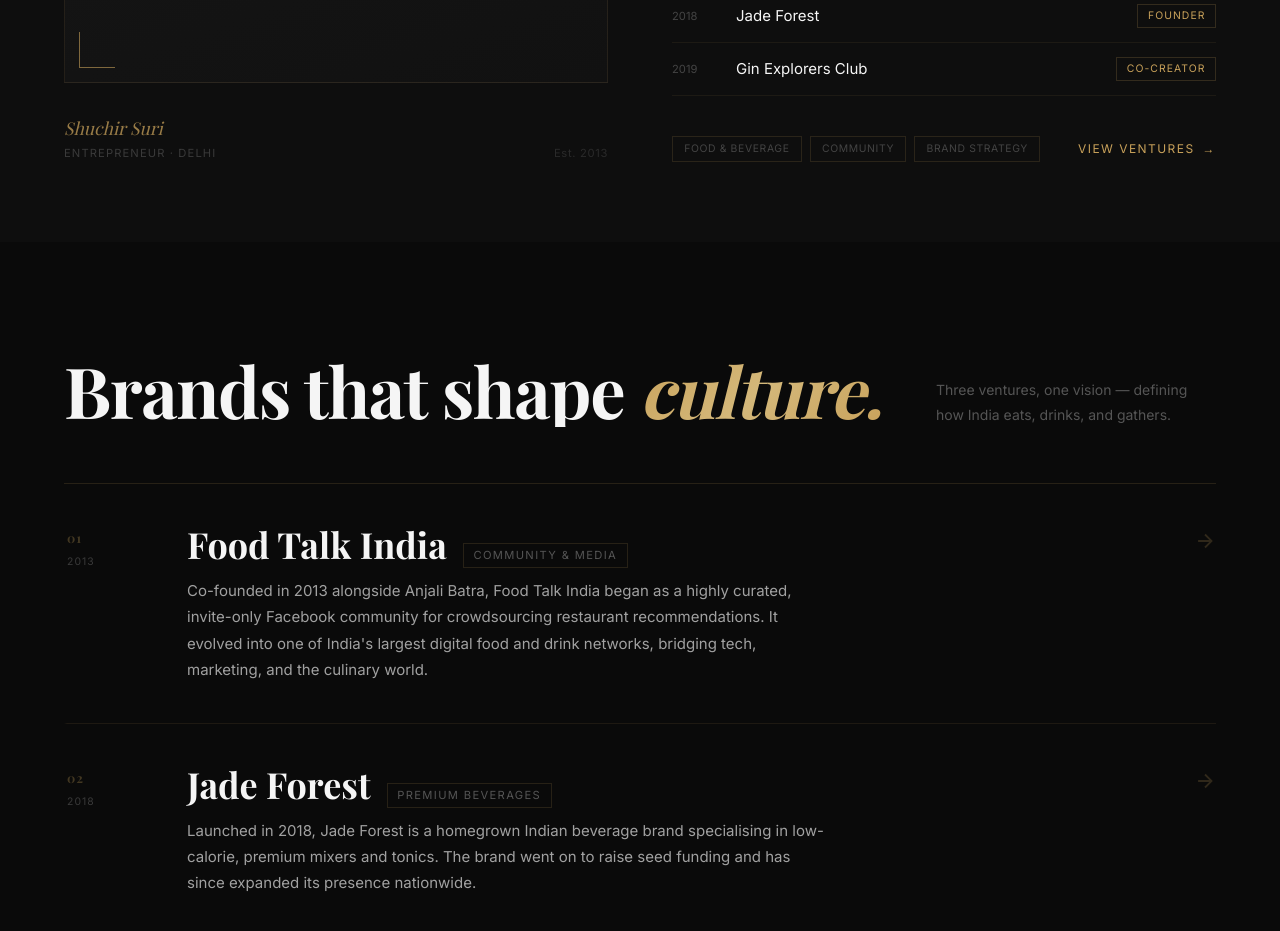
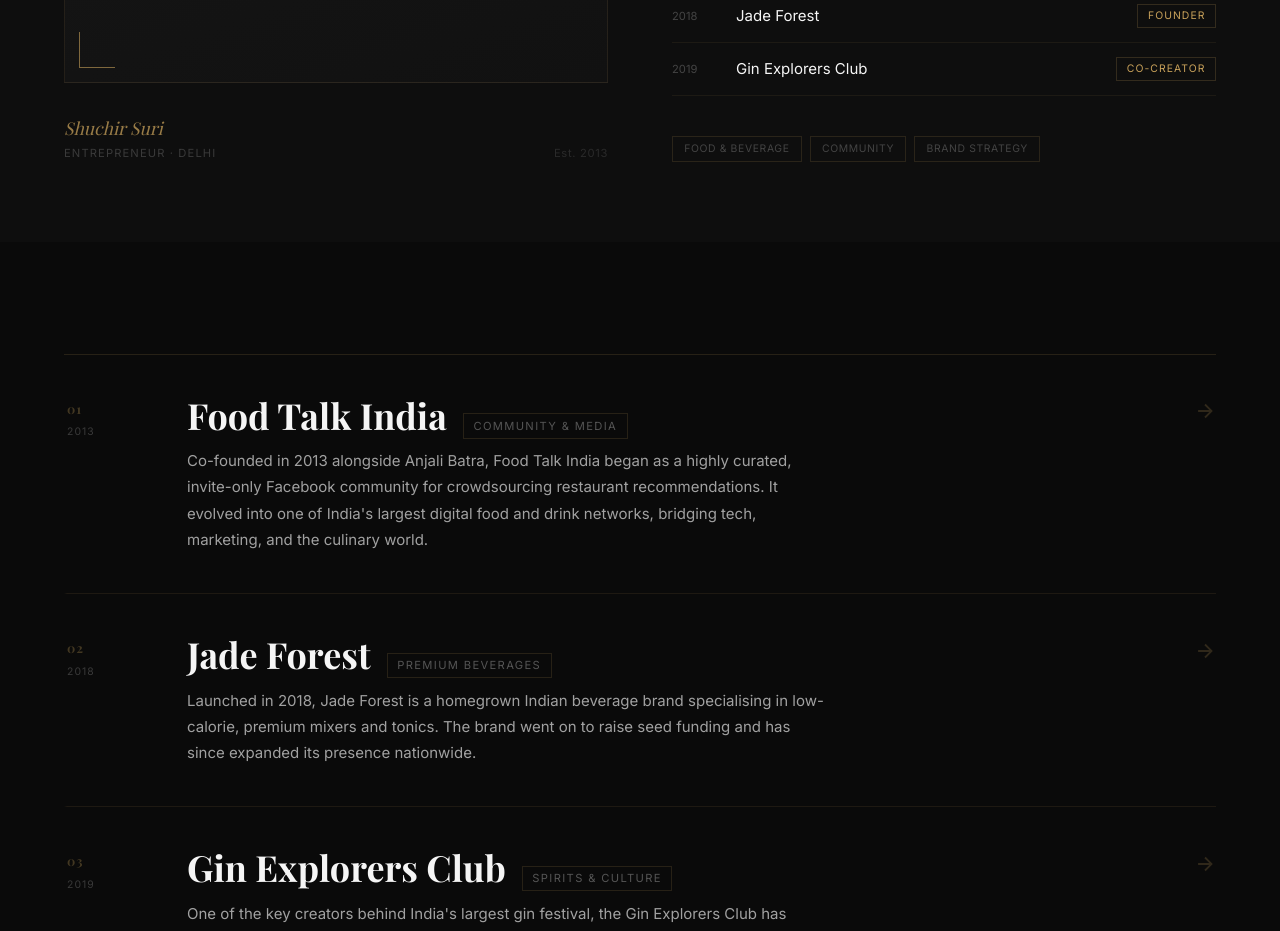
Before and after one commit to deepak640/suchir-website, a Next.js app: page / in a window 1280 px wide. Shown: the part 1420-2351 px from the top of the page. Built offline with nearby package versions, Linux system fonts and the light colour scheme; a web font is replaced by a local one.

Commit message:
Remove Ventures header and View Ventures button
Stripped the 'Brands that shape culture' heading block from the
Ventures section and removed the View Ventures CTA from About.

Co-Authored-By: Claude Sonnet 4.6 <noreply@anthropic.com>

```diff
--- a/app/components/About/index.tsx
+++ b/app/components/About/index.tsx
@@ -257,8 +257,7 @@ export default function About() {
             </div>
           </div>
 
-          {/* Tags + CTA */}
-          <div style={{ display: 'flex', alignItems: 'center', justifyContent: 'space-between', flexWrap: 'wrap', gap: '1rem' }}>
+          {/* Tags */}
           <div style={{ display: 'flex', flexWrap: 'wrap', gap: '0.5rem' }}>
             {['Food & Beverage', 'Community', 'Brand Strategy'].map((tag) => (
               <span
@@ -277,30 +276,6 @@ export default function About() {
               </span>
             ))}
           </div>
-            <button
-              onClick={() => document.getElementById('ventures')?.scrollIntoView({ behavior: 'smooth' })}
-              className="font-body"
-              style={{
-                background: 'none',
-                border: 'none',
-                padding: 0,
-                cursor: 'pointer',
-                fontSize: '0.75rem',
-                letterSpacing: '0.12em',
-                textTransform: 'uppercase',
-                color: '#C8A15A',
-                display: 'flex',
-                alignItems: 'center',
-                gap: '0.5rem',
-                transition: 'gap 0.3s',
-                flexShrink: 0,
-              }}
-              onMouseEnter={(e) => (e.currentTarget.style.gap = '0.9rem')}
-              onMouseLeave={(e) => (e.currentTarget.style.gap = '0.5rem')}
-            >
-              View Ventures <span>→</span>
-            </button>
-          </div>
         </motion.div>
       </div>
       </div>
--- a/app/components/Ventures/index.tsx
+++ b/app/components/Ventures/index.tsx
@@ -147,56 +147,6 @@ export default function Ventures() {
       style={{ background: '#0A0A0A', padding: '7rem 0', position: 'relative' }}
     >
       <div className="site-container">
-        {/* Header */}
-        <div
-          ref={ref}
-          style={{
-            display: 'flex',
-            alignItems: 'flex-end',
-            justifyContent: 'space-between',
-            gap: '2rem',
-            marginBottom: '3.5rem',
-            flexWrap: 'wrap',
-          }}
-        >
-          <div>
-            <div style={{ overflow: 'hidden' }}>
-              <motion.h2
-                initial={{ y: '110%' }}
-                animate={inView ? { y: 0 } : {}}
-                transition={{ duration: 0.9, ease: [0.22, 1, 0.36, 1], delay: 0.1 }}
-                className="font-heading"
-                style={{
-                  fontSize: 'clamp(2.5rem, 5.5vw, 4.5rem)',
-                  fontWeight: 700,
-                  color: '#F5F5F5',
-                  lineHeight: 1.05,
-                  letterSpacing: '-0.02em',
-                  margin: 0,
-                }}
-              >
-                Brands that shape{' '}
-                <span className="italic text-gradient">culture.</span>
-              </motion.h2>
-            </div>
-          </div>
-
-          <motion.p
-            initial={{ opacity: 0 }}
-            animate={inView ? { opacity: 1 } : {}}
-            transition={{ duration: 0.7, delay: 0.3 }}
-            className="font-body"
-            style={{
-              color: '#555',
-              fontSize: '0.875rem',
-              lineHeight: 1.75,
-              maxWidth: '280px',
-            }}
-          >
-            Three ventures, one vision — defining how India eats, drinks, and gathers.
-          </motion.p>
-        </div>
-
         {/* Top border */}
         <div style={{ height: '1px', background: 'rgba(200,161,90,0.15)', marginBottom: '0' }} />
 
```
Lines whose indentation alone changed are shown as unchanged.
